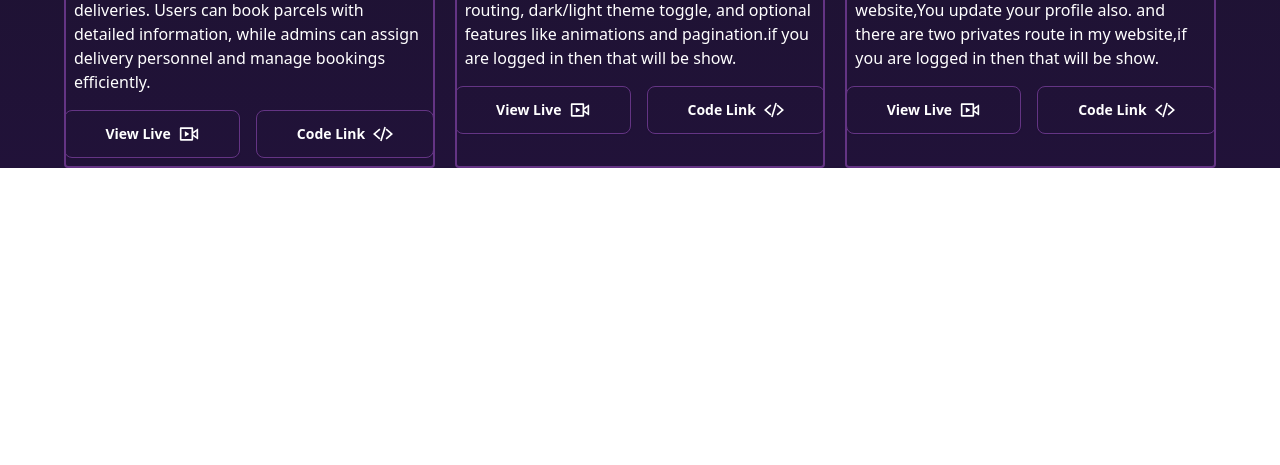
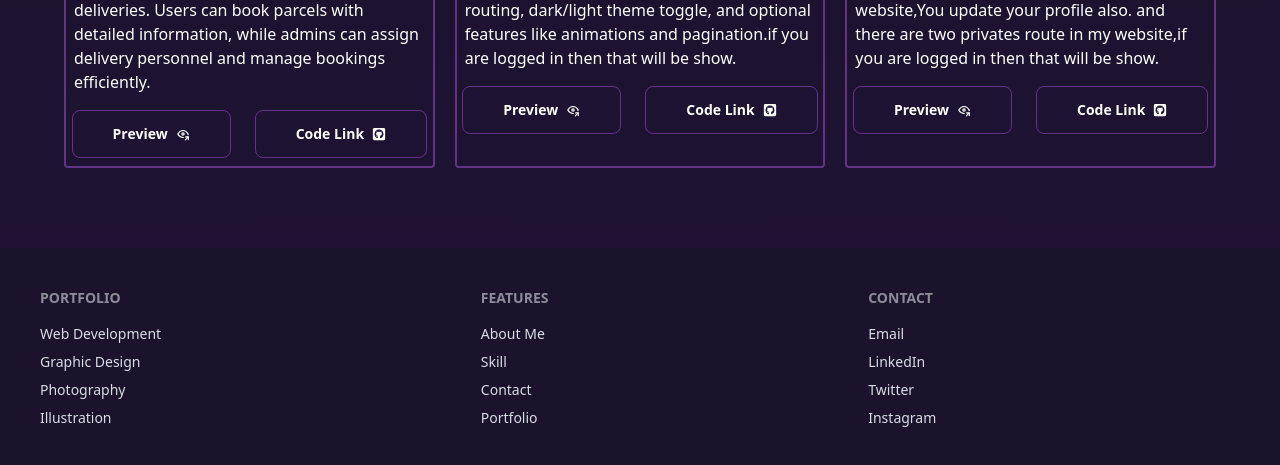
Before and after one commit to mhshihab2604/My-Portfolio, a React (Vite) app: page /portfolio in a window 1280 px wide. Shown: the part 936-1401 px from the top of the page. Before the commit the page ends 1104 px from the top, so only its background shows below. Built offline with nearby package versions, Linux system fonts and the light colour scheme.

Commit message:
add footer

```diff
--- a/src/Components/Contact/Contact.jsx
+++ b/src/Components/Contact/Contact.jsx
@@ -52,13 +52,13 @@
         <p className="text-lg text-gray-200 mb-8">
           Have any questions or want to work together? Fill out the form below to reach out.
         </p>
-        <h1>🌐 Social Link:</h1>
+        <h1 className='font-bold'>🌐 Social Link:</h1>
         <div className="flex justify-center gap-4 py-2">
             <Link to="https://www.instagram.com/mhshihab2604"><TbBrandInstagram className='text-2xl rounded-full shadow-[0px_2px_8px_0px_rgba(99,99,99,0.4)]  duration-300 hover:scale-150'></TbBrandInstagram></Link>
             <Link to="https://www.facebook.com/mhshihab2604"><CiFacebook className='text-2xl rounded-full shadow-[0px_2px_8px_0px_rgba(99,99,99,0.4)]  duration-300 hover:scale-150'></CiFacebook></Link>
             <Link to="https://github.com/mhshihab2604"><FaGithub className='text-2xl rounded-full shadow-[0px_2px_8px_0px_rgba(99,99,99,0.4)]  duration-300 hover:scale-150'></FaGithub></Link>
         </div>
-        <form ref={form} onSubmit={sendEmail} className="max-w-lg mx-auto p-6 bg-white rounded-lg shadow-md">
+        <form ref={form} onSubmit={sendEmail} className="max-w-lg mx-auto p-6 bg-white rounded-lg shadow-md mt-10">
           <div className="mb-4">
             <label className="block text-start text-gray-700 text-sm font-bold mb-2" htmlFor="user_name">Name</label>
             <input
--- /dev/null
+++ b/src/Components/Footer/Footer.jsx
@@ -0,0 +1,32 @@
+const Footer = () => {
+    return (
+        <div>
+            <footer className="footer bg-[#1B132B] text-neutral-content p-10 mt-20">
+                <nav>
+                    <h6 className="footer-title">Portfolio</h6>
+                    <a className="link link-hover">Web Development</a>
+                    <a className="link link-hover">Graphic Design</a>
+                    <a className="link link-hover">Photography</a>
+                    <a className="link link-hover">Illustration</a>
+                </nav>
+                <nav>
+                    <h6 className="footer-title">Features</h6>
+                    <a className="link link-hover">About Me</a>
+                    <a className="link link-hover">Skill</a>
+                    <a className="link link-hover">Contact</a>
+                    <a className="link link-hover">Portfolio</a>
+                </nav>
+                <nav>
+                    <h6 className="footer-title">Contact</h6>
+                    <a className="link link-hover">Email</a>
+                    <a className="link link-hover">LinkedIn</a>
+                    <a className="link link-hover">Twitter</a>
+                    <a className="link link-hover">Instagram</a>
+                </nav>
+            </footer>
+
+        </div>
+    );
+};
+
+export default Footer;
--- a/src/Components/Portfolio/Portfolio.jsx
+++ b/src/Components/Portfolio/Portfolio.jsx
@@ -5,12 +5,29 @@
 import { RiFirebaseLine } from "react-icons/ri";
 import { FaReact } from "react-icons/fa6";
 import { SiMongodb } from "react-icons/si";
-import { RiLiveLine } from "react-icons/ri";
-import { IoCodeSlashSharp } from "react-icons/io5";
 import { TypeAnimation } from 'react-type-animation';
-import { Link } from 'react-router-dom';
+import { TbEyeShare } from "react-icons/tb";
+import { FaGithubSquare } from "react-icons/fa";
+const Portfolio = () => {
 
-const Portfolio = () => {
+  const handlePreviewClick1 = () => {
+    window.location.href = 'https://full-stack-project-785ad.web.app/'; // Replace with your desired URL
+    };
+    const handleCodeClick1 = () => {
+        window.location.href = 'https://github.com/mhshihab2604/Parcel-Project-Client'; // Replace with your desired URL
+    };
+    const handlePreviewClick2 = () => {
+        window.location.href = 'https://assignment-11-d3fcc.web.app/'; // Replace with your desired URL
+    };
+    const handleCodeClick2 = () => {
+        window.location.href = 'https://github.com/mhshihab2604/Volunteer-Project-Client'; // Replace with your desired URL
+    };
+    const handlePreviewClick3 = () => {
+        window.location.href = 'https://real-state-project-2604.netlify.app/'; // Replace with your desired URL
+    };
+    const handleCodeClick3 = () => {
+        window.location.href = 'https://github.com/mhshihab2604/Real-State-Assignment'; // Replace with your desired URL
+    };
   return (
     <div className='mx-2'>
       <div className="container mx-auto text-center mt-20">
@@ -55,20 +72,13 @@
             </p>
           </div>
           <p>The Parcel Management System built using the MERN stack offers a comprehensive platform for booking and managing parcel deliveries. Users can book parcels with detailed information, while admins can assign delivery personnel and manage bookings efficiently.</p>
-          <div className="flex lg:flex-row flex-col justify-center lg:gap-4">
-
-            <Link
-              to="https://full-stack-project-785ad.web.app"
-              className="btn bg-transparent border-[#643484] mt-4 text-white hover:bg-[#643484] hover:text-white px-10 hover:border-none flex items-center justify-center"
-            >
-                View Live <RiLiveLine className='text-xl'></RiLiveLine>
-            </Link>
-            <Link
-              to="https://github.com/mhshihab2604/Parcel-Project-Client"
-              className="btn bg-transparent border-[#643484] mt-4 text-white hover:bg-[#643484] hover:text-white px-10 hover:border-none flex items-center justify-center"
-            >
-              Code Link <IoCodeSlashSharp className='text-xl'></IoCodeSlashSharp>
-            </Link>
+          <div className="flex items-center justify-center gap-6 text-sm md:text-base">
+              <button onClick={handlePreviewClick1} className="btn bg-transparent border-[#643484] mt-4 text-white hover:bg-[#643484] hover:text-white px-10 hover:border-none flex items-center justify-center">
+                  Preview <TbEyeShare />
+              </button>
+              <button onClick={handleCodeClick1} className="btn bg-transparent border-[#643484] mt-4 text-white hover:bg-[#643484] hover:text-white px-10 hover:border-none flex items-center justify-center">
+                  Code Link <FaGithubSquare />
+              </button>
           </div>
         </div>
         <div className="max-w-xl rounded overflow-hidden border-2 border-[#643484] p-2">
@@ -92,19 +102,13 @@
             </p>
           </div>
           <p>Create a user-friendly Volunteer Management Website using MERN stack, featuring authentication, CRUD operations, dynamic routing, dark/light theme toggle, and optional features like animations and pagination.if you are logged in then that will be show.</p>
-          <div className="flex lg:flex-row flex-col justify-center lg:gap-4">
-            <Link
-              to="https://assignment-11-d3fcc.web.app"
-              className="btn bg-transparent border-[#643484] mt-4 text-white hover:bg-[#643484] hover:text-white px-10 hover:border-none flex items-center justify-center"
-            >
-              View Live <RiLiveLine className='text-xl'></RiLiveLine>
-            </Link>
-            <Link
-              to="https://github.com/mhshihab2604/Volunteer-Project-Client"
-              className="btn bg-transparent border-[#643484] mt-4 text-white hover:bg-[#643484] hover:text-white px-10 hover:border-none flex items-center justify-center"
-            >
-              Code Link <IoCodeSlashSharp className='text-xl'></IoCodeSlashSharp>
-            </Link>
+          <div className="flex items-center justify-center gap-6 text-sm md:text-base">
+              <button onClick={handlePreviewClick2} className="btn bg-transparent border-[#643484] mt-4 text-white hover:bg-[#643484] hover:text-white px-10 hover:border-none flex items-center justify-center">
+                  Preview <TbEyeShare />
+              </button>
+              <button onClick={handleCodeClick2} className="btn bg-transparent border-[#643484] mt-4 text-white hover:bg-[#643484] hover:text-white px-10 hover:border-none flex items-center justify-center">
+                  Code Link <FaGithubSquare />
+              </button>
           </div>
         </div>
         <div className="max-w-xl rounded overflow-hidden border-2 border-[#643484] p-2">
@@ -128,19 +132,13 @@
             </p>
           </div>
           <p>A react project with some estates , where you can see states details to click view details button. you can register and login in my website,You update your profile also. and there are two privates route in my website,if you are logged in then that will be show.</p>
-          <div className="flex lg:flex-row flex-col justify-center lg:gap-4">
-            <Link
-              to="https://real-state-project-2604.netlify.app"
-              className="btn bg-transparent border-[#643484] mt-4 text-white hover:bg-[#643484] hover:text-white px-10 hover:border-none flex items-center justify-center"
-            >
-              View Live <RiLiveLine className='text-xl'></RiLiveLine>
-            </Link>
-            <Link
-              to="https://github.com/mhshihab2604/Real-State-Assignment"
-              className="btn bg-transparent border-[#643484] mt-4 text-white hover:bg-[#643484] hover:text-white px-10 hover:border-none flex items-center justify-center"
-            >
-              Code Link <IoCodeSlashSharp className='text-xl'></IoCodeSlashSharp>
-            </Link>
+          <div className="flex items-center justify-center gap-6 text-sm md:text-base">
+              <button onClick={handlePreviewClick3} className="btn bg-transparent border-[#643484] mt-4 text-white hover:bg-[#643484] hover:text-white px-10 hover:border-none flex items-center justify-center">
+                  Preview <TbEyeShare />
+              </button>
+              <button onClick={handleCodeClick3} className="btn bg-transparent border-[#643484] mt-4 text-white hover:bg-[#643484] hover:text-white px-10 hover:border-none flex items-center justify-center">
+                  Code Link <FaGithubSquare />
+              </button>
           </div>
         </div>
       </div>
--- a/src/Components/Root/Root.jsx
+++ b/src/Components/Root/Root.jsx
@@ -1,11 +1,12 @@
 import { Outlet } from "react-router-dom";
 import Navbar from "../Navbar/Navbar";
+import Footer from "../Footer/Footer";
 const Root = () => {
     return (
         <div className="font-abc bg-gradient-to-b text-white from-[#14141B] to-[#211239] min-h-screen">
             <Navbar></Navbar>
             <Outlet></Outlet>
-
+            <Footer></Footer>
         </div>
     );
 };
```
